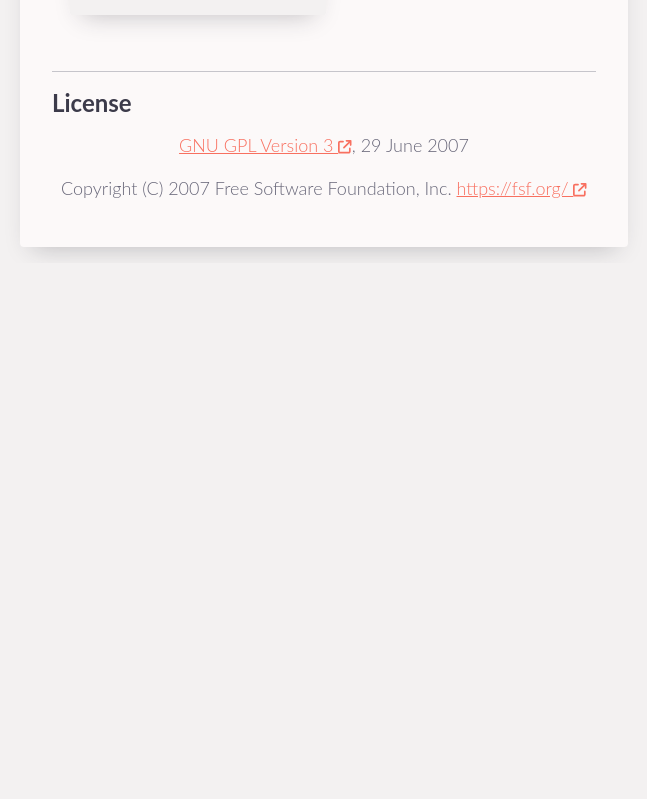
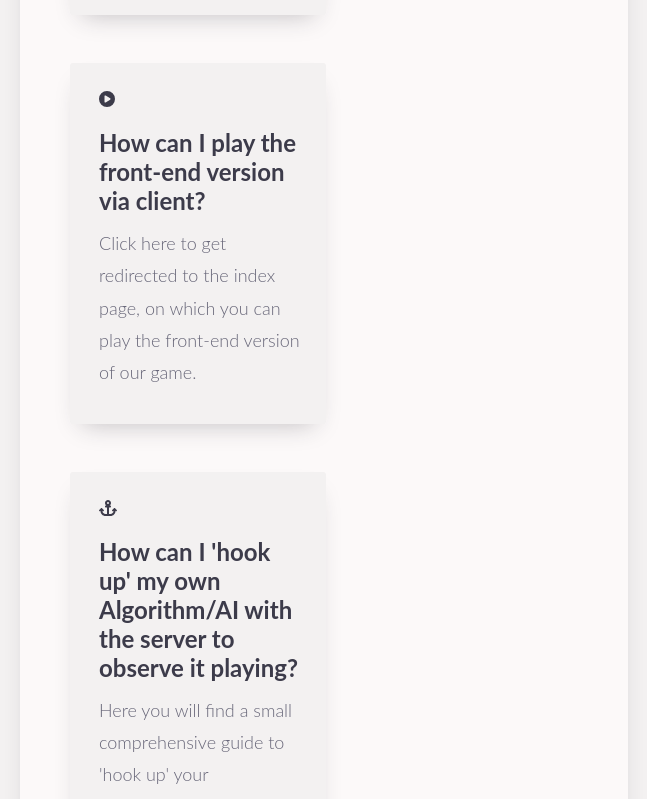
Before and after one commit to clk1006/teris, a Next.js app: page /docs in a window 1280 px wide. Shown: the part 1320-2119 px from the top of the page, without its empty margins (316-963 px from the left). Before the commit the page ends 1583 px from the top, so only its background shows below. Built offline with nearby package versions, Linux system fonts and the light colour scheme.

Commit message:
extended docs links

```diff
--- a/pages/docs/index.js
+++ b/pages/docs/index.js
@@ -8,7 +8,8 @@ import {
     faCodeBranch,
     faEllipsis,
     faExternalLink,
-    faExternalLinkSquare, faQuestion
+    faExternalLinkSquare, faQuestion,
+    faAnchor
 } from '@fortawesome/free-solid-svg-icons';
 
 export default function Docs() {
@@ -87,6 +88,22 @@ export default function Docs() {
                                         size="xs" icon={faExternalLink}/></a>) for such a project. For this, we have prepared a template to help you get started.</p>
                                 </div>
                             </a>
+
+                            <a href="../">
+                                <div className="reference-box">
+                                    <FontAwesomeIcon className="ref-box-icon" icon={faCirclePlay}></FontAwesomeIcon>
+                                    <h2>How can I play the front-end version via client?</h2>
+                                    <p>Click here to get redirected to the index page, on which you can play the front-end version of our game.</p>
+                                </div>
+                            </a>
+
+                            <a href="">
+                                <div className="reference-box">
+                                    <FontAwesomeIcon className="ref-box-icon" icon={faAnchor}></FontAwesomeIcon>
+                                    <h2>How can I 'hook up' my own Algorithm/AI with the server to observe it playing?</h2>
+                                    <p>Here you will find a small comprehensive guide to 'hook up' your Algorithm/AI and watch it playing.</p>
+                                </div>
+                            </a>
                         </div>
 
                         <hr/>
```
